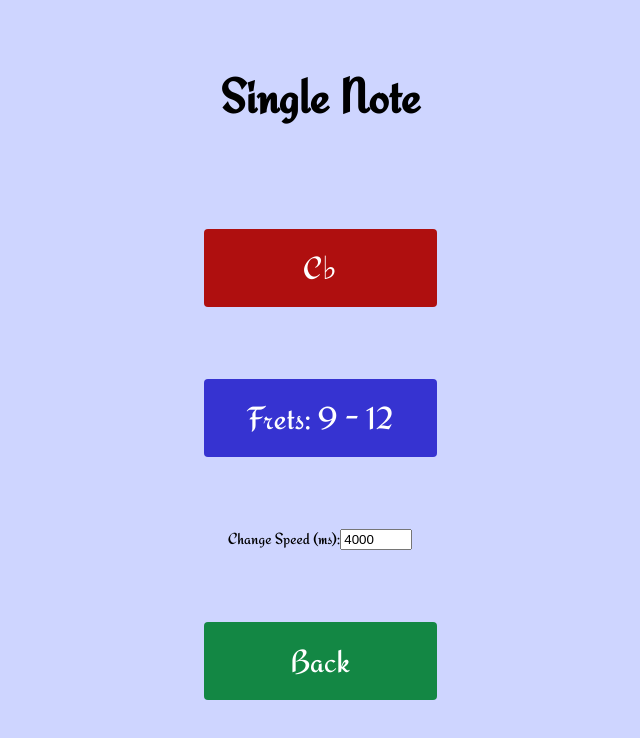
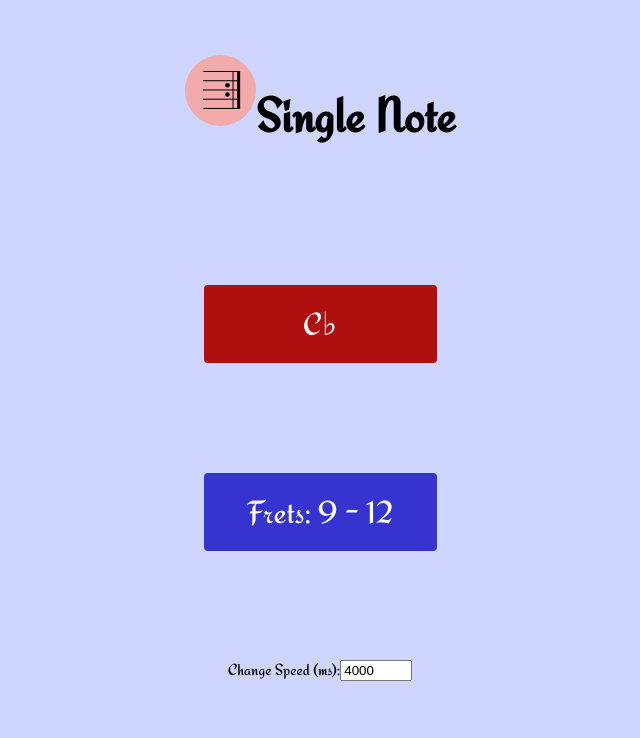
Before and after one commit to luciancic/guitar-trainer, a React (Create React App) app: page / in a window 1280 px wide. Both pictures are taken after a click on the button "Single Note". Shown: the top 738 px of the page, without its empty margins (320-960 px from the left). Built offline with nearby package versions, Linux system fonts and the light colour scheme.

Commit message:
replace back with music sheet end icon

```diff
--- a/src/App.scss
+++ b/src/App.scss
@@ -23,6 +23,10 @@ h1 {
   margin-bottom: 8vh;
 }
 
+.header {
+  display: flex;
+}
+
 button {
   font-family: Redressed;
   font-size: 32px;
--- /dev/null
+++ b/src/components/BackButton.js
@@ -0,0 +1,20 @@
+import React from 'react';
+
+function BackButton({back}) {
+  return (
+    <svg width="71" height="71" viewBox="0 0 71 71" fill="none" xmlns="http://www.w3.org/2000/svg" onClick={back}>
+      <circle cx="35.5" cy="35.5" r="35.5" fill="#F2AAAA"/>
+      <line x1="53.6538" y1="16" x2="53.6538" y2="53.8462" stroke="black" stroke-width="3"/>
+      <line x1="48.0385" y1="16" x2="48.0385" y2="53.8462" stroke="black"/>
+      <line x1="54" y1="16.5" x2="18" y2="16.5" stroke="black"/>
+      <line x1="54" y1="25.7308" x2="18" y2="25.7308" stroke="black"/>
+      <line x1="54" y1="34.9615" x2="18" y2="34.9615" stroke="black"/>
+      <line x1="54" y1="44.1923" x2="18" y2="44.1923" stroke="black"/>
+      <line x1="54" y1="53.4231" x2="18" y2="53.4231" stroke="black"/>
+      <circle cx="42.4615" cy="30.3077" r="2.30769" fill="black"/>
+      <circle cx="42.4615" cy="39.5385" r="2.30769" fill="black"/>
+    </svg>
+  )
+}
+
+export default BackButton
--- a/src/components/Progression.js
+++ b/src/components/Progression.js
@@ -1,6 +1,7 @@
 import React, { useState } from 'react'
 import { keys, progressions } from '../consts'
 import { getRandomFrom } from '../helper'
+import BackButton from './BackButton'
 
 function Progression({ back }) {
     const [ key, setKey ] = useState(getRandomFrom(keys))
@@ -13,11 +14,13 @@ function Progression({ back }) {
 
     return (
         <div className="page">
-            <h1>Progressions</h1>
+            <div className="header">
+                <BackButton back={back} />
+                <h1>Progressions</h1>
+            </div>
             <button className="button-red">{key}</button>
             <button className="button-blue">{progression}</button>
             <button onClick={next}>Next</button>
-            <button onClick={back}>Back</button>
         </div>
     )
 }
--- a/src/components/SingleNote.js
+++ b/src/components/SingleNote.js
@@ -1,6 +1,7 @@
 import React, { useEffect, useRef, useState } from 'react'
 import { notes } from '../consts'
 import { getRandomFrom, randUpTo } from '../helper'
+import BackButton from './BackButton'
 
 function SingleNote({ back }) {
     const [ note, setNote ] = useState(getRandomFrom(notes))
@@ -32,7 +33,10 @@ function SingleNote({ back }) {
 
     return (
         <div className="page">
-            <h1>Single Note</h1>
+            <div className="header">
+                <BackButton back={back} />
+                <h1>Single Note</h1>
+            </div>
             <button className="button-red" onClick={() => setPlaying(!playing) }>{note}</button>
             <button className="button-blue" onClick={() => setFret(randUpTo(20))}>Frets: {fret} - {fret + 3}</button>
             <div>
@@ -44,7 +48,6 @@ function SingleNote({ back }) {
                     min='1000'
                     max='6000' />
             </div>
-            <button onClick={back}>Back</button>
         </div>
     )
 }
--- a/src/components/SingleScale.js
+++ b/src/components/SingleScale.js
@@ -1,15 +1,19 @@
 import React, { useState } from 'react'
 import { keys } from '../consts'
 import { getRandomFrom } from '../helper'
+import BackButton from './BackButton'
 
 function SingleScale({ back }) {
     const [ key, setKey ] = useState(getRandomFrom(keys))
 
     return (
         <div className="page">
-            <h1>Single Scale</h1>
+            <div className="header">
+                <BackButton back={back} />
+                <h1>Single Scale</h1>
+            </div>
             <button className="button-red" onClick={() => setKey(getRandomFrom(keys))}>{key}</button>
-            <button onClick={back}>Back</button>
+            <button onClick={() => setKey(getRandomFrom(keys))}>Next</button>
         </div>
     )
 }
```
